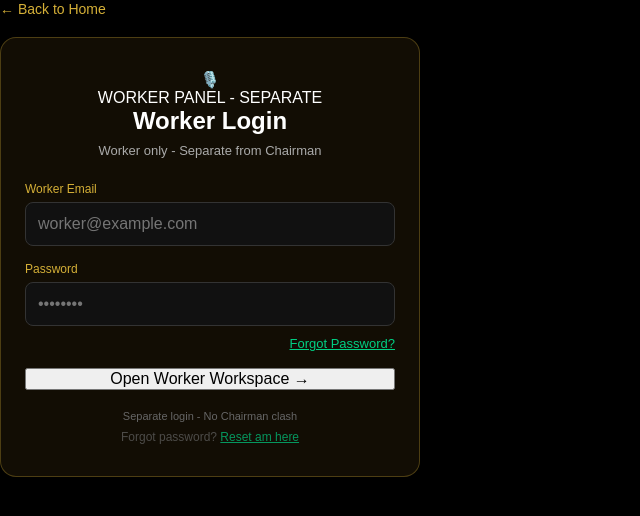
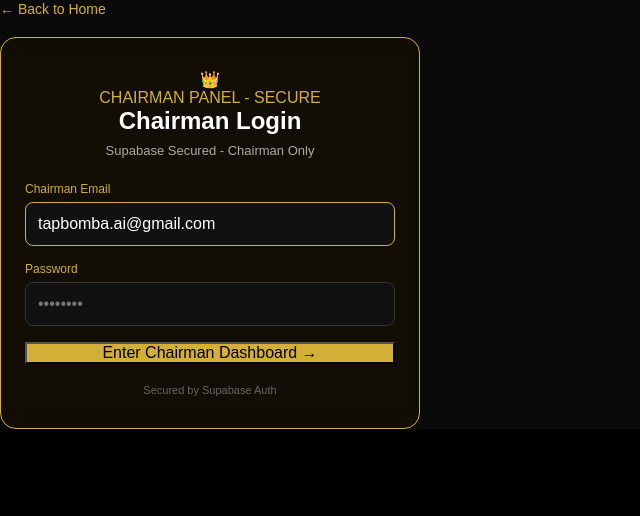
Before and after one commit to tapbombaai-glitch/main-naija-pidgin, a Next.js app: page /worker-login in a window 1280 px wide. Shown: the top 516 px of the page, without its empty margins (0-640 px from the left). Built offline with nearby package versions, Linux system fonts and the light colour scheme; no server answers.

Commit message:
Update page.tsx

```diff
--- a/app/worker-login/page.tsx
+++ b/app/worker-login/page.tsx
@@ -2,23 +2,25 @@
 import { useState } from "react";
 import Link from "next/link";
 import { createClient } from "@/lib/supabase/client";
-import "./login.css";
+import "./login.css"; // if you get css, if not remove this line
 
-export default function WorkerLogin() {
+export default function ChairmanLogin() {
   const supabase = createClient();
-  const [email, setEmail] = useState("");
+  const [email, setEmail] = useState("tapbomba.ai@gmail.com");
   const [password, setPassword] = useState("");
   const [error, setError] = useState("");
   const [loading, setLoading] = useState(false);
 
-  const handleLogin = async (e: React.FormEvent) => {
+  const CHAIRMAN_EMAIL = "tapbomba.ai@gmail.com";
+
+  const handleLogin = async (e) => {
     e.preventDefault();
     setError("");
     setLoading(true);
 
-    // Chairman no fit use worker login
-    if (email.trim().toLowerCase() === "tapbomba.ai@gmail.com") {
-      setError("Chairman no fit use Worker login. Use Chairman Panel.");
+    // Only Chairman fit use this login
+    if (email.trim().toLowerCase() !== CHAIRMAN_EMAIL.toLowerCase()) {
+      setError("❌ Only Chairman email allowed here. Workers use Worker Login.");
       setLoading(false);
       return;
     }
@@ -35,54 +37,46 @@ export default function WorkerLogin() {
     });
 
     if (loginError) {
-      setError("❌ " + loginError.message + " — If you forget password, click Forgot Password below");
+      setError("❌ " + loginError.message);
       setLoading(false);
       return;
     }
 
     if (data.user) {
-      window.location.href = "/worker/dashboard";
+      // SUCCESS - Go Dashboard
+      window.location.href = "/admin/dashboard";
     }
 
     setLoading(false);
   };
 
   return (
-    <main className="workerLoginPage">
+    <main className="workerLoginPage" style={{background:"#0a0a0a"}}>
       <div className="loginContent">
         <Link href="/" className="backLink">← Back to Home</Link>
-        <div className="loginCard">
+        <div className="loginCard" style={{borderColor:"#d4af37"}}>
           <div className="loginHeader">
-            <div className="micIcon">🎙️</div>
-            <div className="workerLabel">WORKER PANEL - SEPARATE</div>
-            <h1>Worker Login</h1>
-            <p>Worker only - Separate from Chairman</p>
+            <div className="micIcon">👑</div>
+            <div className="workerLabel" style={{color:"#d4af37"}}>CHAIRMAN PANEL - SECURE</div>
+            <h1>Chairman Login</h1>
+            <p>Supabase Secured - Chairman Only</p>
           </div>
           <form onSubmit={handleLogin} className="loginForm">
             <div className="inputGroup">
-              <label>Worker Email</label>
-              <input type="email" placeholder="worker@example.com" value={email} onChange={(e) => setEmail(e.target.value)} required />
+              <label>Chairman Email</label>
+              <input type="email" value={email} onChange={(e) => setEmail(e.target.value)} required style={{borderColor:"#d4af37"}} />
             </div>
             <div className="inputGroup">
               <label>Password</label>
               <input type="password" placeholder="••••••••" value={password} onChange={(e) => setPassword(e.target.value)} required />
-              {/* FORGOT PASSWORD LINK - FOR ALL WORKERS */}
-              <div style={{textAlign:'right', marginTop:'8px'}}>
-                <Link href="/forgot-password" style={{color:'#00d084', fontSize:'13px', textDecoration:'underline'}}>
-                  Forgot Password?
-                </Link>
-              </div>
             </div>
             {error && <p style={{color:'#ff4444', background:'#3a1717', padding:'10px', borderRadius:'8px', fontSize:'13px'}}>{error}</p>}
-            <button type="submit" className="workerBtn" disabled={loading}>
-              {loading ? "Checking..." : "Open Worker Workspace →"}
+            <button type="submit" className="workerBtn" disabled={loading} style={{background:"#d4af37", color:"#000"}}>
+              {loading ? "Checking Chairman..." : "Enter Chairman Dashboard →"}
             </button>
           </form>
           <div className="loginFooter">
-            <p>Separate login - No Chairman clash</p>
-            <p style={{marginTop:'8px', fontSize:'12px', opacity:0.7}}>
-              Forgot password? <Link href="/forgot-password" style={{color:'#00d084'}}>Reset am here</Link>
-            </p>
+            <p>Secured by Supabase Auth</p>
           </div>
         </div>
       </div>
```
